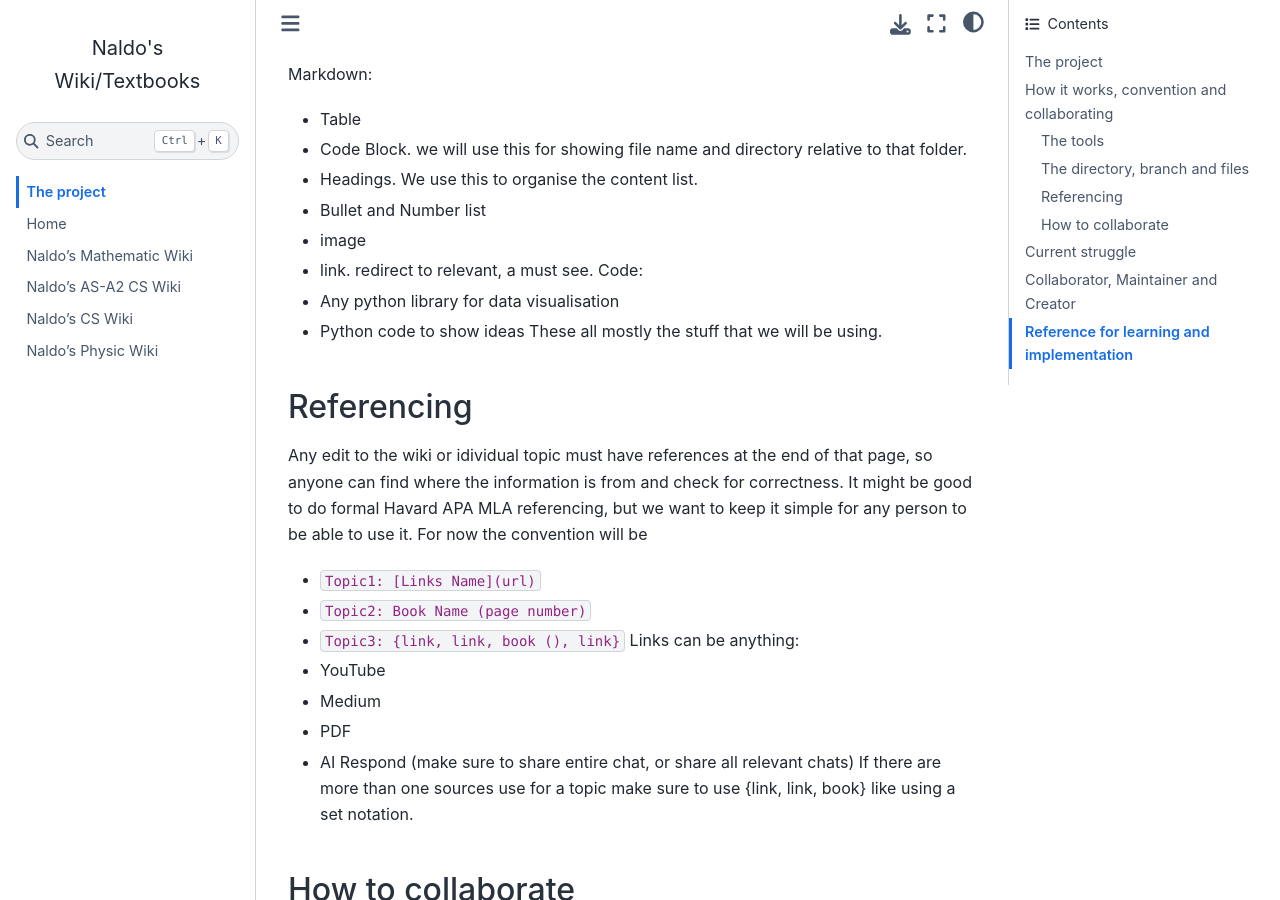
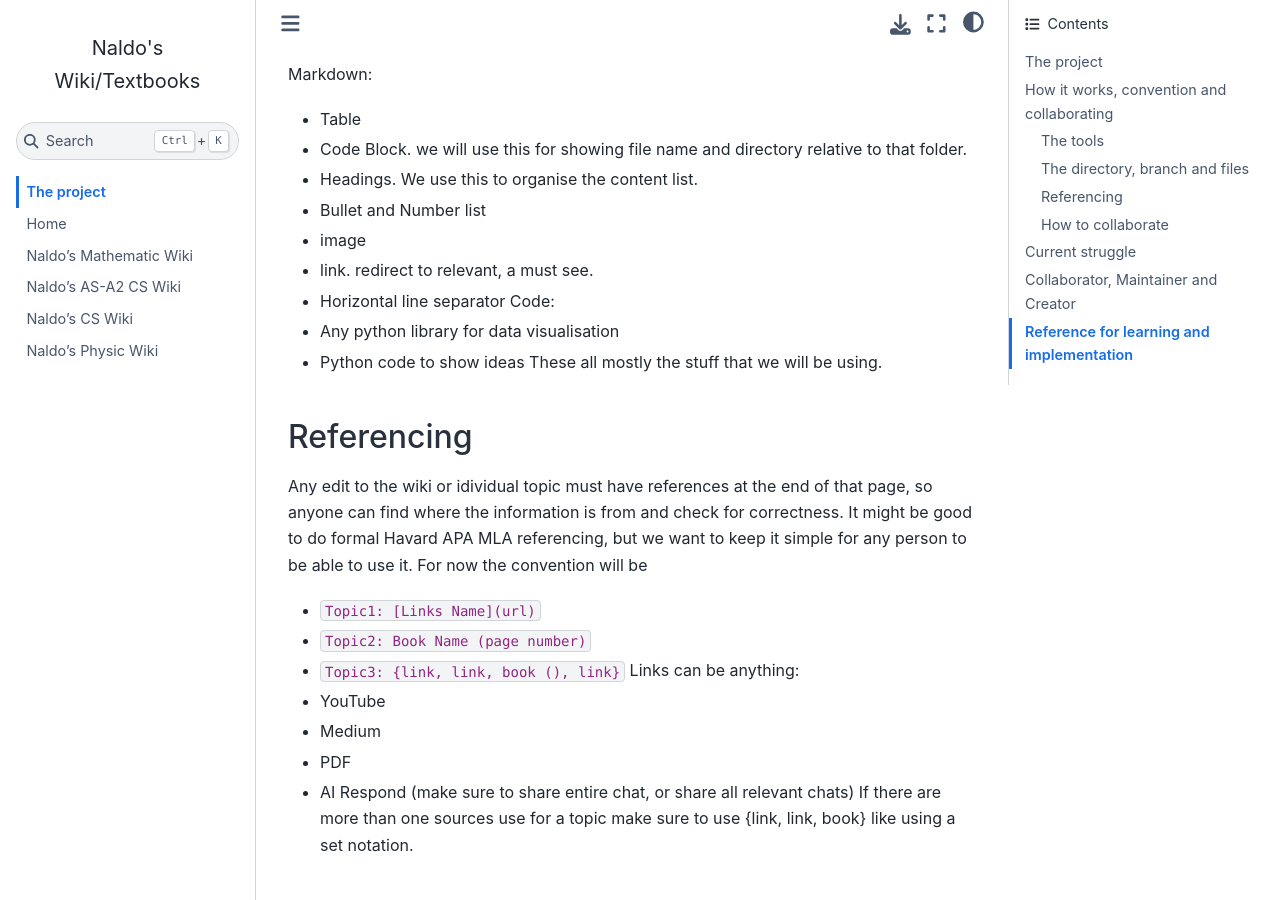
Before and after one commit to solipsse/Wiki1, a Jupyter Book: the page built from content/intro.md, in a window 1280 px wide and 900 px high, scrolled down 1097 px. Built offline with Jupyter Book 1.0.4 settings and Sphinx 7.4.7 and the Sphinx Book theme 1.1.4, drawn with Linux system fonts in a browser that asks for light colours.

Commit message:
Update Intro.md

```diff
--- a/content/intro.md
+++ b/content/intro.md
@@ -18,6 +18,7 @@ Markdown:
 - Bullet and Number list
 - image
 - link. redirect to relevant, a must see.
+- Horizontal line separator
 Code:
 - Any python library for data visualisation
 - Python code to show ideas
```
Also changed, not shown: content/index.ipynb, 1 other file.
